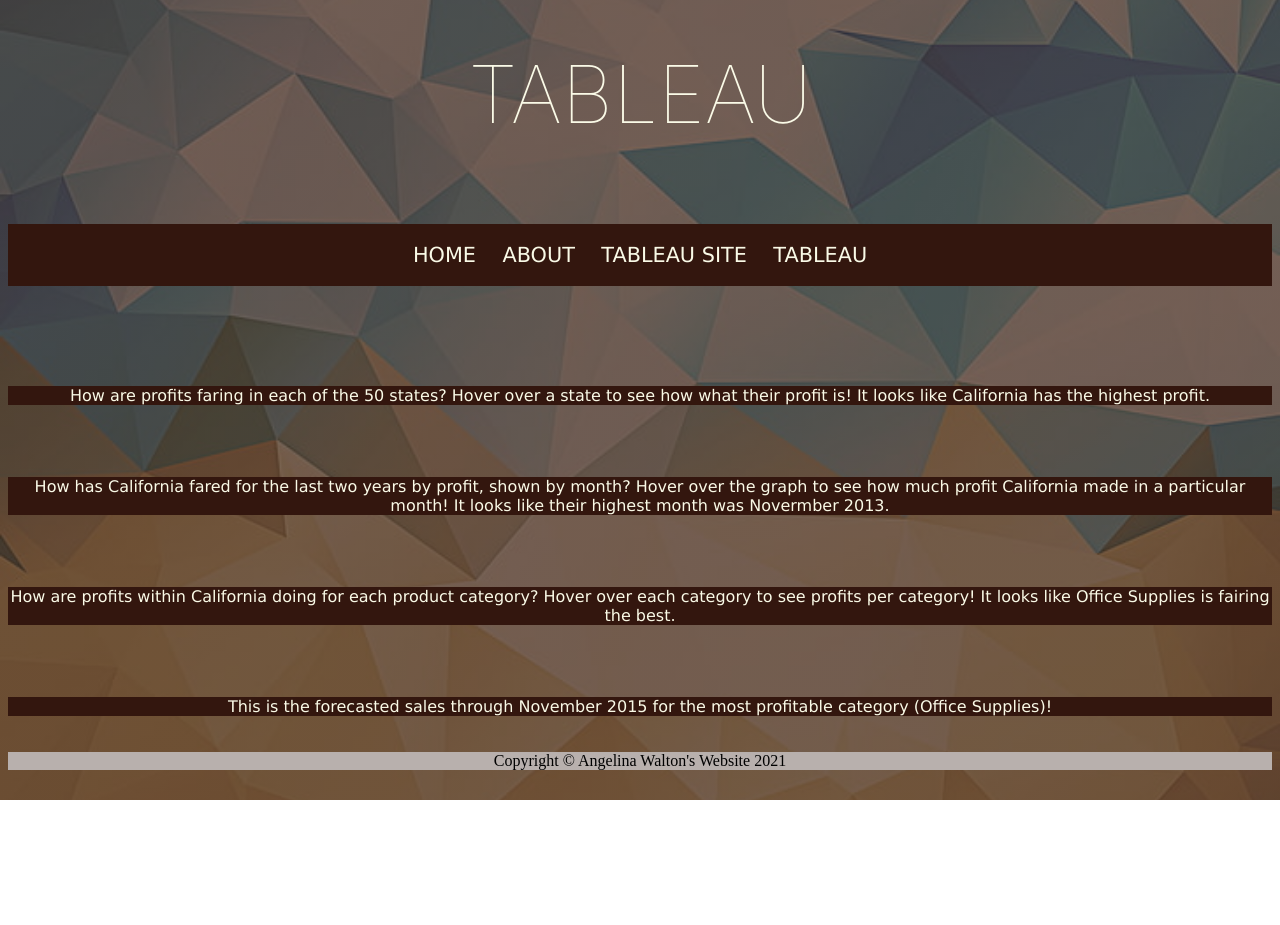
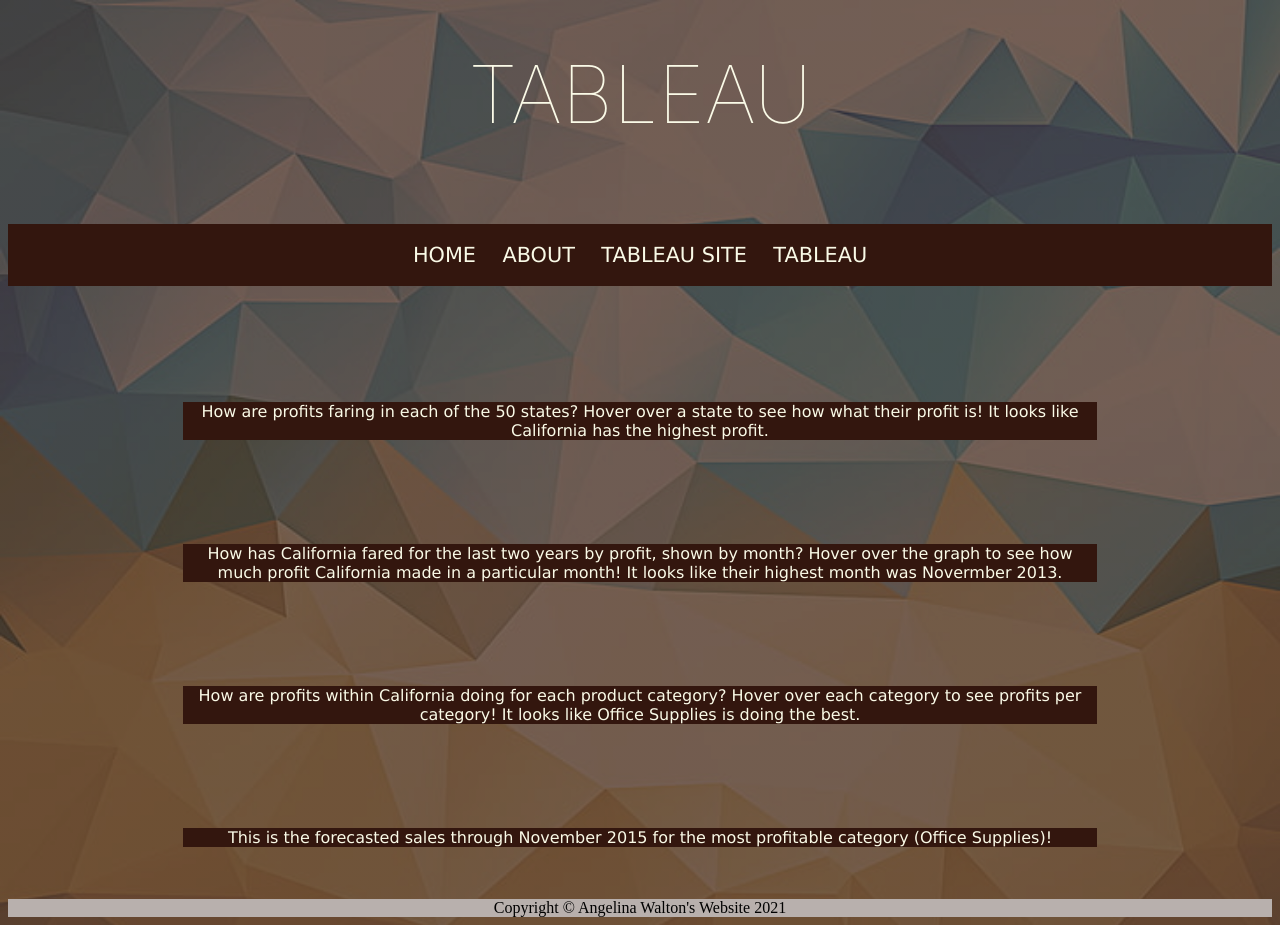
Before and after one commit to AngelinaWalton/201a, a plain HTML site: page html/tableau.html in a window 1280 px wide. Before the commit the page ends 800 px from the top, so only its background shows below. Drawn offline with Linux system fonts and the light colour scheme.

Commit message:
Add files via upload

```diff
--- a/html/tableau.html
+++ b/html/tableau.html
@@ -10,10 +10,10 @@
     <link href="../styles/bootstyles.css" rel="stylesheet" />
 </head>
 <body>
-    <h1 class="site-heading text-center">
+    <h1 class="text-center navigation">
         <span class="lower">Tableau</span>
     </h1>
-        <div class="text-center site-heading header">
+        <div class="text-center navigation header">
             <span class="upper">
                 <a href="../index.html">HOME</a>&nbsp;&nbsp;&nbsp;
                 <a href="../html/aboutme.html">ABOUT</a>&nbsp;&nbsp;&nbsp;
@@ -21,26 +21,27 @@
                 <a href="../html/tableau.html">TABLEAU</a>
             </span>
         </div>
-    </div>
-        <div><div class='tableauPlaceholder' id='viz1639691289298' style='position: relative'><object class='tableauViz'  style='display:none;'><param name='host_url' value='https%3A%2F%2Fpublic.tableau.com%2F' /> <param name='embed_code_version' value='3' /> <param name='site_root' value='' /><param name='name' value='Graph1_16396912531750&#47;Sheet1' /><param name='tabs' value='no' /><param name='toolbar' value='yes' /><param name='animate_transition' value='yes' /><param name='display_static_image' value='yes' /><param name='display_spinner' value='yes' /><param name='display_overlay' value='yes' /><param name='display_count' value='yes' /><param name='language' value='en-US' /><param name='filter' value='publish=yes' /></object></div>                <script type='text/javascript'>                    var divElement = document.getElementById('viz1639691289298');                    var vizElement = divElement.getElementsByTagName('object')[0];                    vizElement.style.width='100%';vizElement.style.height=(divElement.offsetWidth*0.75)+'px';                    var scriptElement = document.createElement('script');                    scriptElement.src = 'https://public.tableau.com/javascripts/api/viz_v1.js';                    vizElement.parentNode.insertBefore(scriptElement, vizElement);                </script></div>
-        <br> <br>
-        <div class = "explain">How are profits faring in each of the 50 states? Hover over a state to see how what their profit is! It looks like California has the highest profit. </div>
-        <br> <br>
-        <div><div class='tableauPlaceholder' id='viz1639691556584' style='position: relative'><object class='tableauViz'  style='display:none;'><param name='host_url' value='https%3A%2F%2Fpublic.tableau.com%2F' /> <param name='embed_code_version' value='3' /> <param name='site_root' value='' /><param name='name' value='Graph2_16396915454910&#47;Sheet2' /><param name='tabs' value='no' /><param name='toolbar' value='yes' /><param name='animate_transition' value='yes' /><param name='display_static_image' value='yes' /><param name='display_spinner' value='yes' /><param name='display_overlay' value='yes' /><param name='display_count' value='yes' /><param name='language' value='en-US' /><param name='filter' value='publish=yes' /></object></div>                <script type='text/javascript'>                    var divElement = document.getElementById('viz1639691556584');                    var vizElement = divElement.getElementsByTagName('object')[0];                    vizElement.style.width='100%';vizElement.style.height=(divElement.offsetWidth*0.75)+'px';                    var scriptElement = document.createElement('script');                    scriptElement.src = 'https://public.tableau.com/javascripts/api/viz_v1.js';                    vizElement.parentNode.insertBefore(scriptElement, vizElement);                </script></div>
-        <br> <br>
-        <div class = "explain">How has California fared for the last two years by profit, shown by month? Hover over the graph to see how much profit California made in a particular month! It looks like their highest month was Novermber 2013.
+        <div class="tableau">
+            <div class='tableauPlaceholder' id='viz1639691289298' style='position: relative'><object class='tableauViz'  style='display:none;'><param name='host_url' value='https%3A%2F%2Fpublic.tableau.com%2F' /> <param name='embed_code_version' value='3' /> <param name='site_root' value='' /><param name='name' value='Graph1_16396912531750&#47;Sheet1' /><param name='tabs' value='no' /><param name='toolbar' value='yes' /><param name='animate_transition' value='yes' /><param name='display_static_image' value='yes' /><param name='display_spinner' value='yes' /><param name='display_overlay' value='yes' /><param name='display_count' value='yes' /><param name='language' value='en-US' /><param name='filter' value='publish=yes' /></object></div>                <script type='text/javascript'>                    var divElement = document.getElementById('viz1639691289298');                    var vizElement = divElement.getElementsByTagName('object')[0];                    vizElement.style.width='100%';vizElement.style.height=(divElement.offsetWidth*0.75)+'px';                    var scriptElement = document.createElement('script');                    scriptElement.src = 'https://public.tableau.com/javascripts/api/viz_v1.js';                    vizElement.parentNode.insertBefore(scriptElement, vizElement);                </script>
+            <br> <br>
+            <p>How are profits faring in each of the 50 states? Hover over a state to see how what their profit is! It looks like California has the highest profit.</p>
+            <br> <br>
+            <div class='tableauPlaceholder' id='viz1639691556584' style='position: relative'><object class='tableauViz'  style='display:none;'><param name='host_url' value='https%3A%2F%2Fpublic.tableau.com%2F' /> <param name='embed_code_version' value='3' /> <param name='site_root' value='' /><param name='name' value='Graph2_16396915454910&#47;Sheet2' /><param name='tabs' value='no' /><param name='toolbar' value='yes' /><param name='animate_transition' value='yes' /><param name='display_static_image' value='yes' /><param name='display_spinner' value='yes' /><param name='display_overlay' value='yes' /><param name='display_count' value='yes' /><param name='language' value='en-US' /><param name='filter' value='publish=yes' /></object></div>                <script type='text/javascript'>                    var divElement = document.getElementById('viz1639691556584');                    var vizElement = divElement.getElementsByTagName('object')[0];                    vizElement.style.width='100%';vizElement.style.height=(divElement.offsetWidth*0.75)+'px';                    var scriptElement = document.createElement('script');                    scriptElement.src = 'https://public.tableau.com/javascripts/api/viz_v1.js';                    vizElement.parentNode.insertBefore(scriptElement, vizElement);                </script>
+            <br> <br>
+            <p>How has California fared for the last two years by profit, shown by month? Hover over the graph to see how much profit California made in a particular month! It looks like their highest month was Novermber 2013.</p>
+            <br> <br>
+            <div class='tableauPlaceholder' id='viz1639691755556' style='position: relative'><object class='tableauViz'  style='display:none;'><param name='host_url' value='https%3A%2F%2Fpublic.tableau.com%2F' /> <param name='embed_code_version' value='3' /> <param name='site_root' value='' /><param name='name' value='Graph3_16396917194130&#47;Sheet3' /><param name='tabs' value='no' /><param name='toolbar' value='yes' /><param name='animate_transition' value='yes' /><param name='display_static_image' value='yes' /><param name='display_spinner' value='yes' /><param name='display_overlay' value='yes' /><param name='display_count' value='yes' /><param name='language' value='en-US' /><param name='filter' value='publish=yes' /></object></div>                <script type='text/javascript'>                    var divElement = document.getElementById('viz1639691755556');                    var vizElement = divElement.getElementsByTagName('object')[0];                    vizElement.style.width='100%';vizElement.style.height=(divElement.offsetWidth*0.75)+'px';                    var scriptElement = document.createElement('script');                    scriptElement.src = 'https://public.tableau.com/javascripts/api/viz_v1.js';                    vizElement.parentNode.insertBefore(scriptElement, vizElement);                </script>
+            <br> <br>
+            <p>How are profits within California doing for each product category? Hover over each category to see profits per category! It looks like Office Supplies is doing the best.</p>
+            <br> <br>
+            <div class='tableauPlaceholder' id='viz1639693151343' style='position: relative'><object class='tableauViz'  style='display:none;'><param name='host_url' value='https%3A%2F%2Fpublic.tableau.com%2F' /> <param name='embed_code_version' value='3' /> <param name='site_root' value='' /><param name='name' value='Graph4_16396931138830&#47;Sheet4' /><param name='tabs' value='no' /><param name='toolbar' value='yes' /><param name='animate_transition' value='yes' /><param name='display_static_image' value='yes' /><param name='display_spinner' value='yes' /><param name='display_overlay' value='yes' /><param name='display_count' value='yes' /><param name='language' value='en-US' /><param name='filter' value='publish=yes' /></object></div>                <script type='text/javascript'>                    var divElement = document.getElementById('viz1639693151343');                    var vizElement = divElement.getElementsByTagName('object')[0];                    vizElement.style.width='100%';vizElement.style.height=(divElement.offsetWidth*0.75)+'px';                    var scriptElement = document.createElement('script');                    scriptElement.src = 'https://public.tableau.com/javascripts/api/viz_v1.js';                    vizElement.parentNode.insertBefore(scriptElement, vizElement);                </script>
+            <br> <br>
+            <p>This is the forecasted sales through November 2015 for the most profitable category (Office Supplies)!</p>
+            <br> <br>
         </div>
-        <br> <br>
-        <div><div class='tableauPlaceholder' id='viz1639691755556' style='position: relative'><object class='tableauViz'  style='display:none;'><param name='host_url' value='https%3A%2F%2Fpublic.tableau.com%2F' /> <param name='embed_code_version' value='3' /> <param name='site_root' value='' /><param name='name' value='Graph3_16396917194130&#47;Sheet3' /><param name='tabs' value='no' /><param name='toolbar' value='yes' /><param name='animate_transition' value='yes' /><param name='display_static_image' value='yes' /><param name='display_spinner' value='yes' /><param name='display_overlay' value='yes' /><param name='display_count' value='yes' /><param name='language' value='en-US' /><param name='filter' value='publish=yes' /></object></div>                <script type='text/javascript'>                    var divElement = document.getElementById('viz1639691755556');                    var vizElement = divElement.getElementsByTagName('object')[0];                    vizElement.style.width='100%';vizElement.style.height=(divElement.offsetWidth*0.75)+'px';                    var scriptElement = document.createElement('script');                    scriptElement.src = 'https://public.tableau.com/javascripts/api/viz_v1.js';                    vizElement.parentNode.insertBefore(scriptElement, vizElement);                </script></div>
-        <br> <br>
-        <div class = "explain">How are profits within California doing for each product category? Hover over each category to see profits per category! It looks like Office Supplies is fairing the best.
-        </div>
-        <br> <br>
-        <div><div class='tableauPlaceholder' id='viz1639693151343' style='position: relative'><object class='tableauViz'  style='display:none;'><param name='host_url' value='https%3A%2F%2Fpublic.tableau.com%2F' /> <param name='embed_code_version' value='3' /> <param name='site_root' value='' /><param name='name' value='Graph4_16396931138830&#47;Sheet4' /><param name='tabs' value='no' /><param name='toolbar' value='yes' /><param name='animate_transition' value='yes' /><param name='display_static_image' value='yes' /><param name='display_spinner' value='yes' /><param name='display_overlay' value='yes' /><param name='display_count' value='yes' /><param name='language' value='en-US' /><param name='filter' value='publish=yes' /></object></div>                <script type='text/javascript'>                    var divElement = document.getElementById('viz1639693151343');                    var vizElement = divElement.getElementsByTagName('object')[0];                    vizElement.style.width='100%';vizElement.style.height=(divElement.offsetWidth*0.75)+'px';                    var scriptElement = document.createElement('script');                    scriptElement.src = 'https://public.tableau.com/javascripts/api/viz_v1.js';                    vizElement.parentNode.insertBefore(scriptElement, vizElement);                </script></div>
-        <br> <br>
-        <div class = "explain">This is the forecasted sales through November 2015 for the most profitable category (Office Supplies)! </div>
-        <br> <br>
-    <div class = "footer">Copyright © Angelina Walton's Website 2021</div>
+
+    <div class = "footer">
+        Copyright © Angelina Walton's Website 2021
     </div>
 </body>
 </html>
--- a/styles/bootstyles.css
+++ b/styles/bootstyles.css
@@ -9,11 +9,17 @@
     left: 0px;
     right: 0px;
     bottom: 0px;
+    resize: horizontal;
     /*border-top: 2px solid black;*/
     text-align: center;
     background-color: rgb(184, 176, 173);
 }
-.explain{
+.tableau{
+    margin-left: 175px;
+    margin-right: 175px;
+    resize: horizontal;
+}
+.tableau p{
     left:0px;
     right:0px;
     bottom:0px;
@@ -30,21 +36,22 @@
     visibility: visible;
     background-color:rgb(51, 22, 14);
 }
-.site-heading {
+.navigation {
     margin-top: 4rem;
     margin-bottom: 4rem;
+    resize: horizontal;
     text-transform: uppercase;
     line-height: 3;
     font-family: "Raleway", -apple-system, BlinkMacSystemFont, "Segoe UI", Roboto, "Helvetica Neue", Arial, sans-serif, "Apple Color Emoji", "Segoe UI Emoji", "Segoe UI Symbol", "Noto Color Emoji";
   }
-  .site-heading .upper {
+  .navigation .upper {
     display: block;
     font-size: 1.3rem;
     font-weight: 50;
     font-family: Verdana, Geneva, Tahoma, sans-serif;
     color: rgb(250, 250, 231);
   }
-  .site-heading .lower{
+  .navigation .lower{
       font-size: 5rem;
       font-weight: 100;
       line-height: 3rem;
```
Also changed, not shown: assets/images/intro.jpg.
